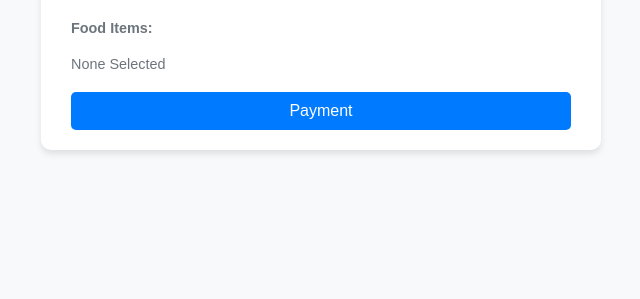
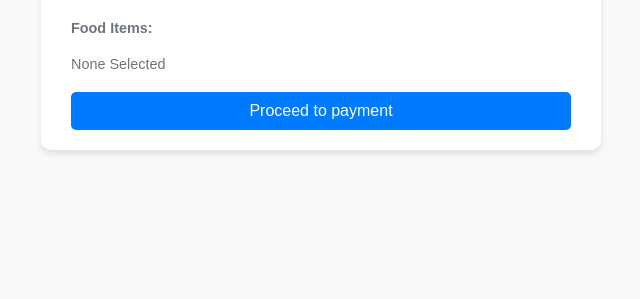
Before and after one commit to nishant-sheoran/CineAura-2.0, a Flask app: template templates/confirmBooking.html in a window 1280 px wide. Shown: the part 424-723 px from the top of the page, without its empty margins (319-959 px from the left). Run offline with Flask 3, Linux system fonts and the light colour scheme; the template is opened without the code that fills it, so the values that code supplies are empty.

Commit message:
fixed errors

```diff
--- a/app.py
+++ b/app.py
@@ -32,15 +32,14 @@ def select_beverages() :
 #confirm booking
 @app.route("/confirm_booking" , methods = ['GET', 'POST'])
 def confirm_booking ():
+    theater = session.get('theater', 'Not Selected')
+    movie = session.get('movie', 'Not Selected')
+    screen = session.get('screen','Not Selected')
+    food_items = session.get('food_items', [] )
     if request.method == 'POST':
-        theater = session.get('theater', 'Not Selected')
-        movie = session.get('movie', 'Not Selected')
-        screen = session.get('screen','Not Selected')
-        food_items = session.get('food_items', [] )
         return redirect("payment")
-
     return render_template('confirmBooking.html',
-        theater = theater,
+        theater = theater ,
         movie = movie,
         screen = screen,
         food_items = food_items
--- a/templates/confirmBooking.html
+++ b/templates/confirmBooking.html
@@ -25,7 +25,7 @@
             {% endif %}
         </p>
 
-        <button type="submit">Payment</button>
+        <button type="submit">Proceed to payment</button>
     </div>
 </body>
 </html>
--- a/templates/navbar.html
+++ /dev/null
@@ -1,3 +0,0 @@
-<nav class="navbar">
-    <a href="{{url_for('home')}}" class="navbar-brand">CineAura : BOOK YOU TICKETS</a>
-</nav>
```
